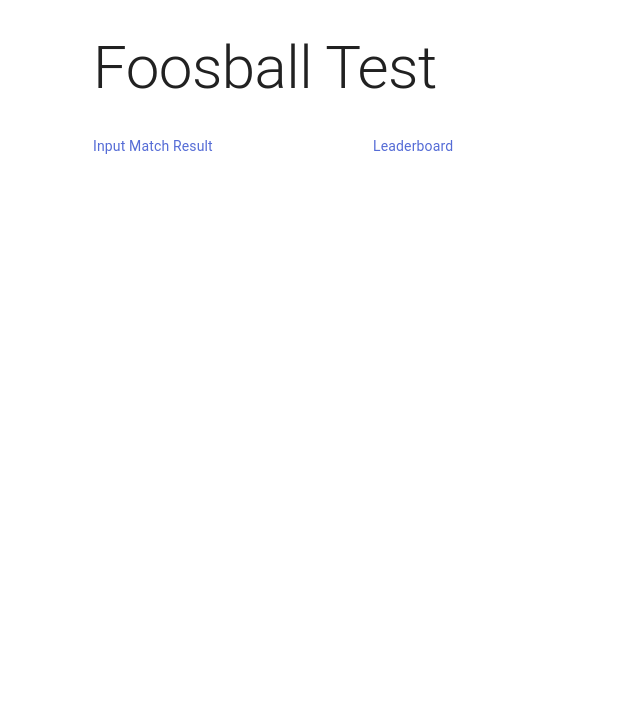
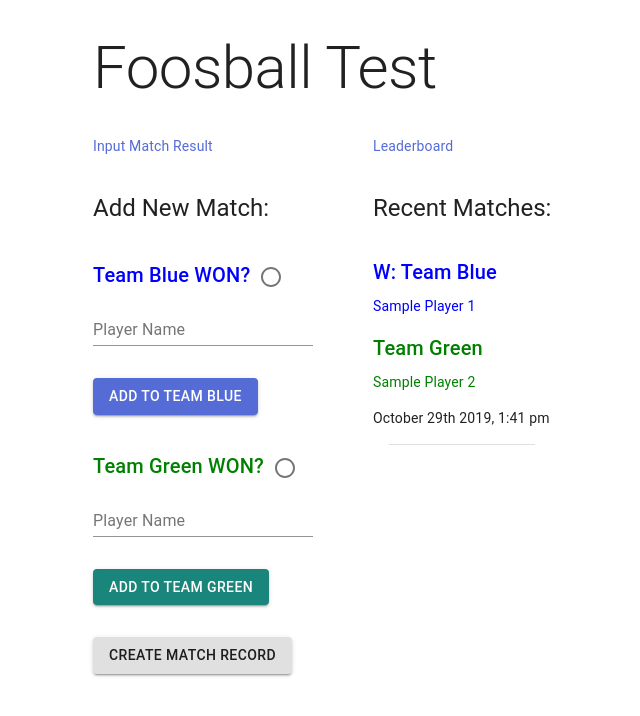
Before and after one commit to suryast/foosball-test, a React (Create React App) app: page / in a window 1280 px wide. Shown: the top 716 px of the page, without its empty margins (271-911 px from the left). Built offline with nearby package versions, Linux system fonts and the light colour scheme.

Commit message:
Add a simple form to record a new match and display the outcome

```diff
--- a/src/App.js
+++ b/src/App.js
@@ -1,8 +1,9 @@
 import React from "react";
 import { BrowserRouter as Router, Route, Link } from "react-router-dom";
 
-import HeaderNav from "./components/header/header";
+import HeaderNav from "./components/header/Header";
 import moment from "moment";
+import MatchInput from "./components/match/MatchInput";
 
 class App extends React.Component {
   constructor(props) {
@@ -11,8 +12,8 @@ class App extends React.Component {
     this.state = {
       results: [
         {
-          team1: ["Player 1"],
-          team2: ["Player 2"],
+          teamOne: ["Sample Player 1"],
+          teamTwo: ["Sample Player 2"],
           winner: 1,
           date: new moment()
         }
@@ -20,11 +21,28 @@ class App extends React.Component {
     };
   }
 
+  updateResults(results) {
+    this.setState({
+      results
+    });
+  }
+
+  matchInput() {
+    return (
+      <MatchInput
+        results={this.state.results}
+        updateResults={this.updateResults.bind(this)}
+      />
+    );
+  }
+
   render() {
     return (
       <Router>
         <div>
           <HeaderNav />
+          <Route exact path="/" component={this.matchInput.bind(this)} />
+          <Route path="/input" component={this.matchInput.bind(this)} />
         </div>
       </Router>
     );
--- /dev/null
+++ b/src/components/match/MatchInput.js
@@ -0,0 +1,234 @@
+import React, { Component } from "react";
+import {
+  Typography,
+  Box,
+  Button,
+  TextField,
+  Grid,
+  Container,
+  Divider,
+  Radio
+} from "@material-ui/core";
+import moment from "moment";
+
+export default class MatchInput extends Component {
+  constructor(props) {
+    super(props);
+    this.state = {
+      teamOne: [""],
+      teamTwo: [""],
+      results: [],
+      errormsg: null
+    };
+  }
+
+  addMatchDetails() {
+    // Get all player values per team.
+    let teamArray1 = [],
+      teamArray2 = [];
+
+    for (let i = 0; i < this.state.teamOne.length; i++) {
+      const inputfield = document.getElementById("teamOne_player_" + (i + 1));
+      if (inputfield.value !== null || inputfield.value !== "")
+        teamArray1.push(inputfield.value);
+    }
+    for (let i = 0; i < this.state.teamTwo.length; i++) {
+      const inputfield = document.getElementById("teamTwo_player_" + (i + 1));
+      if (inputfield.value !== null || inputfield.value !== "")
+        teamArray2.push(inputfield.value);
+    }
+
+    // Check for selected winner
+    let winner = null;
+    if (document.getElementById("radioBlue").checked) {
+      winner = document.getElementById("radioBlue").value;
+    } else if (document.getElementById("radioGreen").checked) {
+      winner = document.getElementById("radioGreen").value;
+    }
+
+    // Validate the submission details
+    if (!winner) {
+      this.setState({
+        errormsg: "Select a winner"
+      });
+      return false;
+    }
+
+    if (
+      document.getElementById("teamOne_player_1").value === "" ||
+      document.getElementById("teamTwo_player_1").value === ""
+    ) {
+      this.setState({
+        errormsg: "At least one player per team"
+      });
+      return false;
+    } else {
+      this.setState({ errormsg: "" });
+    }
+
+    // create temp array to duplicate state
+    const matches = this.props.results;
+    matches.push({
+      teamOne: teamArray1,
+      teamTwo: teamArray2,
+      winner: parseInt(winner),
+      date: new moment(),
+      errormsg: ""
+    });
+
+    // Update storage and reset local state
+    document.getElementById("teamOne_player_1").value = null;
+    document.getElementById("teamTwo_player_1").value = null;
+    this.setState({
+      teamOne: [""],
+      teamTwo: [""]
+    });
+
+    // Update Global app state
+    this.props.updateResults(matches);
+  }
+
+  addTeamMember(team) {
+    if (team === "Blue") {
+      //push new team member object
+      const team = this.state.teamOne;
+      team.push({});
+      this.setState({
+        teamOne: team
+      });
+    } else {
+      const team = this.state.teamTwo;
+      team.push({});
+      this.setState({
+        teamTwo: team
+      });
+    }
+  }
+
+  render() {
+    return (
+      <Container maxWidth="sm">
+        <Grid container spacing={1}>
+          <Grid item sm={6}>
+            <Box my={4}>
+              <Typography variant="h5" component="h5">
+                Add New Match:
+              </Typography>
+            </Box>
+            <Box my={4} color="blue">
+              <Typography variant="h6" component="h6">
+                Team Blue WON?
+                <Radio id="radioBlue" color="primary" value={1} name="winner" />
+              </Typography>
+
+              {this.state.teamOne.map((member, i) => {
+                const inputId = "teamOne_player_" + (i + 1);
+                return (
+                  <Box key={i}>
+                    <TextField label="Player Name" id={inputId} />
+                  </Box>
+                );
+              })}
+            </Box>
+            <Button
+              variant="contained"
+              color="primary"
+              onClick={this.addTeamMember.bind(this, "Blue")}
+            >
+              Add to Team Blue{" "}
+            </Button>
+
+            <Box my={4} color="green">
+              <Typography variant="h6" component="h6">
+                Team Green WON?
+                <Radio
+                  id="radioGreen"
+                  color="secondary"
+                  value={2}
+                  name="winner"
+                />
+              </Typography>
+
+              {this.state.teamTwo.map((member, i) => {
+                const inputId = "teamTwo_player_" + (i + 1);
+                return (
+                  <Box key={i}>
+                    <TextField label="Player Name" id={inputId} />
+                  </Box>
+                );
+              })}
+            </Box>
+            <Button
+              variant="contained"
+              color="secondary"
+              onClick={this.addTeamMember.bind(this, "Green")}
+            >
+              Add to Team Green{" "}
+            </Button>
+            <Box my={4} color="green">
+              <Button
+                variant="contained"
+                component="span"
+                onClick={this.addMatchDetails.bind(this)}
+              >
+                Create Match Record
+              </Button>
+            </Box>
+            <Box>{this.state.errormsg}</Box>
+          </Grid>
+
+          <Grid item>
+            <Box my={4}>
+              <Typography variant="h5" component="h5">
+                Recent Matches:
+              </Typography>
+            </Box>
+
+            {[...this.props.results].reverse().map((match, i) => {
+              return (
+                <Box my={4} key={i}>
+                  <Box my={2} color="blue">
+                    <Typography variant="h6" component="h6">
+                      {match.winner === 1 ? (
+                        <span className="tag-winner"> W: </span>
+                      ) : null}
+                      Team Blue
+                    </Typography>
+                    <Box my={1}>
+                      {match.teamOne.length >= 2
+                        ? match.teamOne.map((member, i) => {
+                            return <span key={i}>{member} / </span>;
+                          })
+                        : match.teamOne.map((member, i) => {
+                            return <span key={i}>{member}</span>;
+                          })}
+                    </Box>
+                  </Box>
+                  <Box my={2} color="green">
+                    <Typography variant="h6" component="h6">
+                      {match.winner === 2 ? (
+                        <span className="tag-winner">W: </span>
+                      ) : null}
+                      Team Green
+                    </Typography>
+                    <Box my={1}>
+                      {match.teamTwo.length >= 2
+                        ? match.teamTwo.map((member, i) => {
+                            return <span key={i}>{member} / </span>;
+                          })
+                        : match.teamTwo.map((member, i) => {
+                            return <span key={i}>{member}</span>;
+                          })}
+                    </Box>
+                  </Box>
+                  <Box my={2}>{match.date.format("MMMM Do YYYY, h:mm a")}</Box>
+                  <Divider variant="middle" />
+                </Box>
+              );
+            })}
+          </Grid>
+        </Grid>
+      </Container>
+    );
+  }
+}
```
